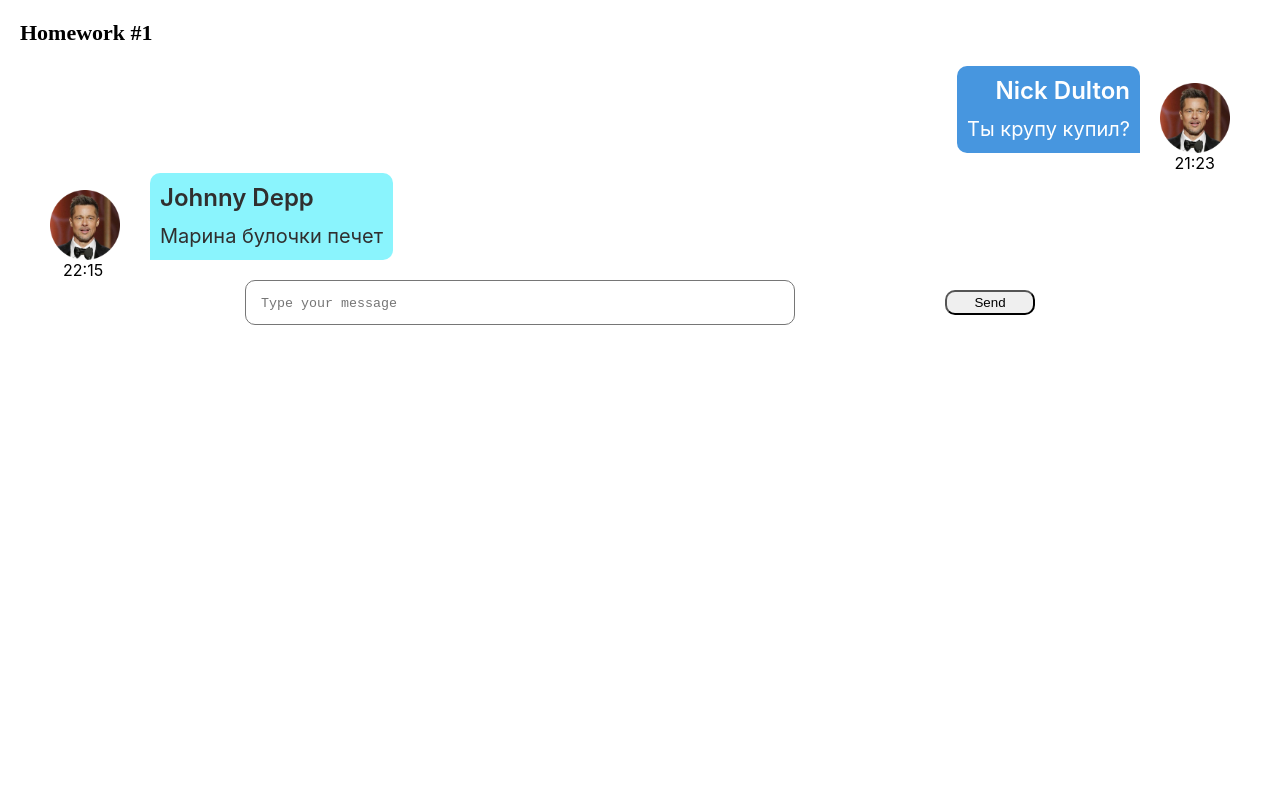
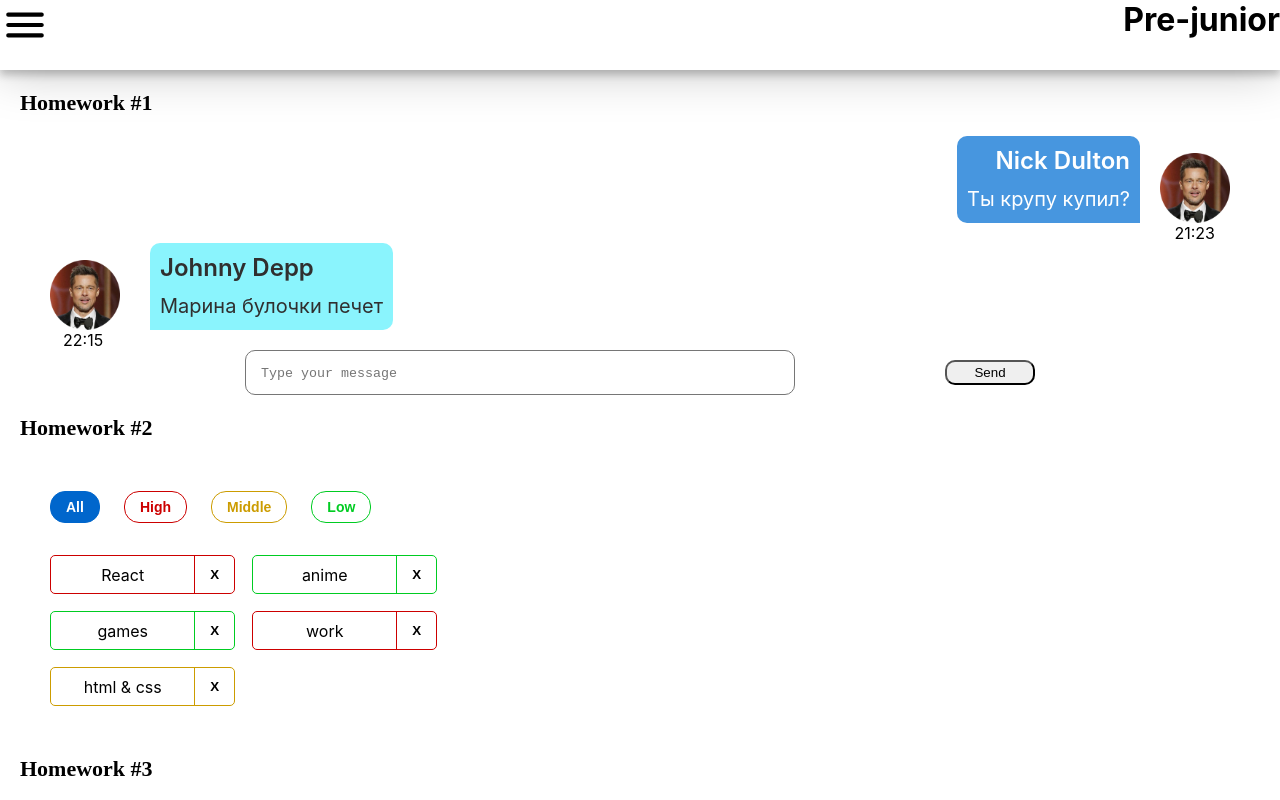
Before and after one commit to Mikhail1530/hws2-master, a React (Create React App) app: page /#/pre-junior in a window 1280 px wide. Shown: the top 800 px of the page. Built offline with nearby package versions, Linux system fonts and the light colour scheme.

Commit message:
HW1-8 is done

```diff
--- a/src/s1-main/App.tsx
+++ b/src/s1-main/App.tsx
@@ -9,13 +9,13 @@ import HW5 from '../s2-homeworks/hw05/HW5'
 function App() {
     return (
         <div className={s.App}>
-            <HW1 />
+            {/* <HW1 /> */}
             {/* <HW2 />
             <HW3 />
             <HW4 /> */}
 
             {/*при выполнении дз 5 и более - закомментировать здесь дз 1-4, так как они есть внутри дз 5*/}
-            {/* <HW5 /> */}
+            <HW5 />
         </div>
     )
 }
```
